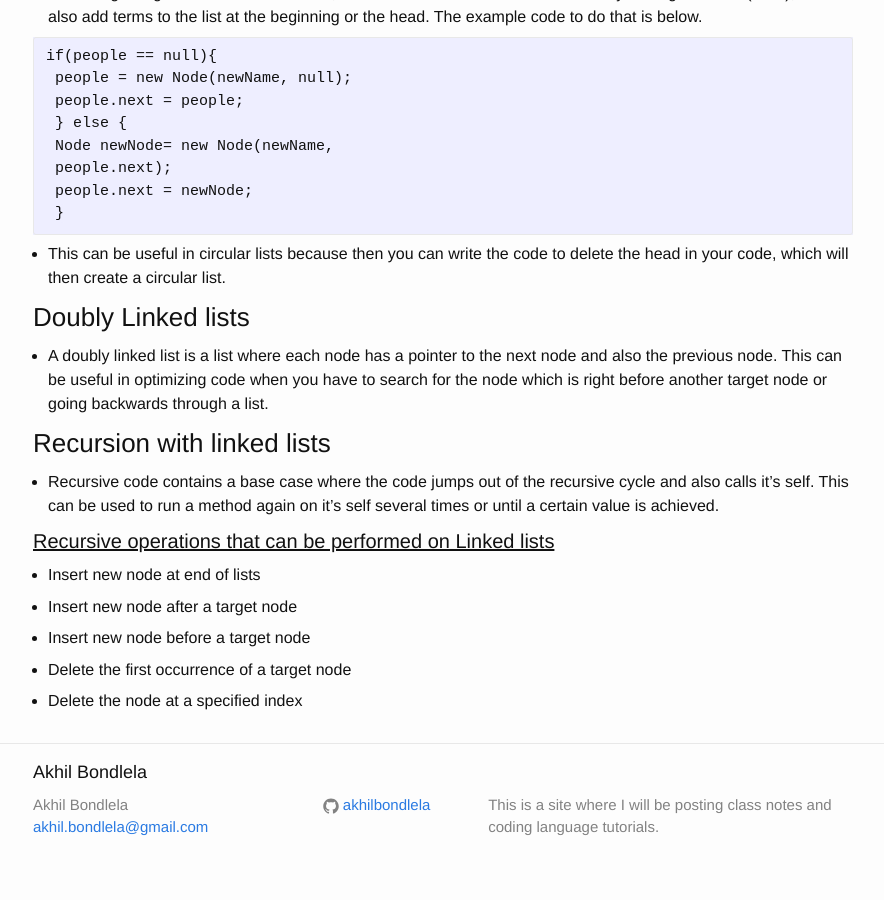
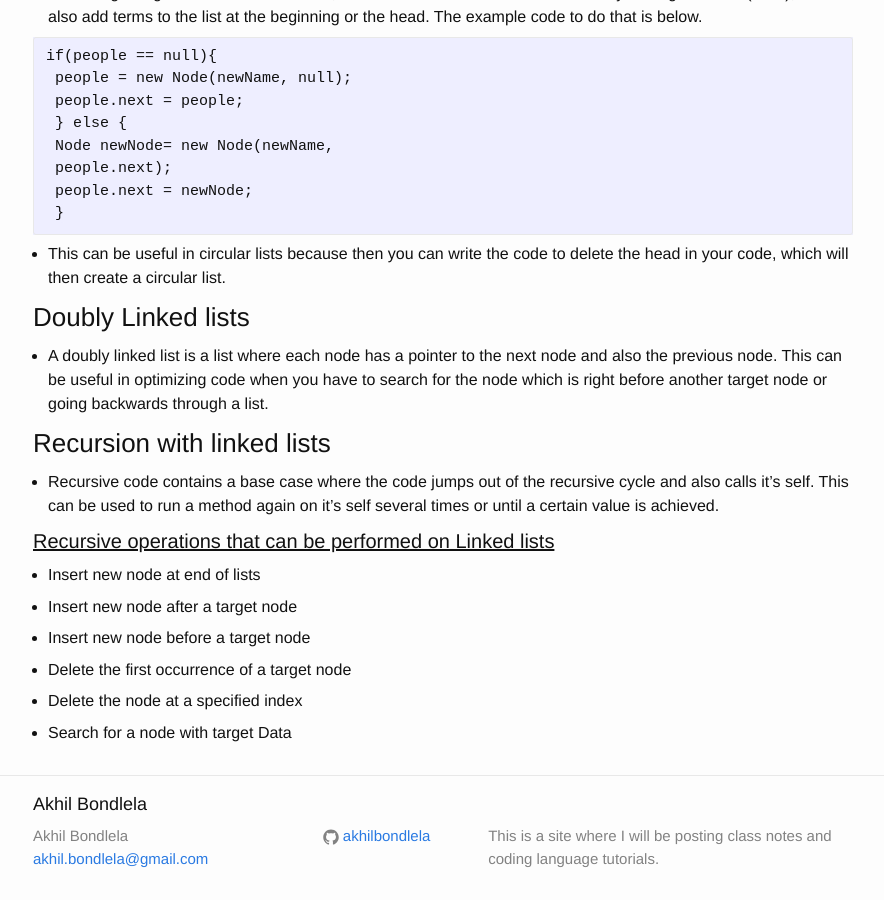
Before and after one commit to akhilbond/akhilbond.github.io, a Jekyll site: the page built from Courses/Data_Structures/notes.md, in a window 1280 px wide and 900 px high, scrolled down 7005 px. Shown: the whole window, without its empty margins (197-1081 px from the left). Built offline with Jekyll 4.4.1, drawn with Linux system fonts in a browser that asks for light colours; formulas are drawn with MathJax 3; before the commit the page ends 7874 px from its top, so only the background shows below that.

Commit message:
Data Structures Updates

```diff
--- a/Courses/Data_Structures/notes.md
+++ b/Courses/Data_Structures/notes.md
@@ -334,3 +334,5 @@ if(people == null){
 - Delete the first occurrence of a target node
 
 - Delete the node at a specified index
+
+- Search for a node with target Data
```
